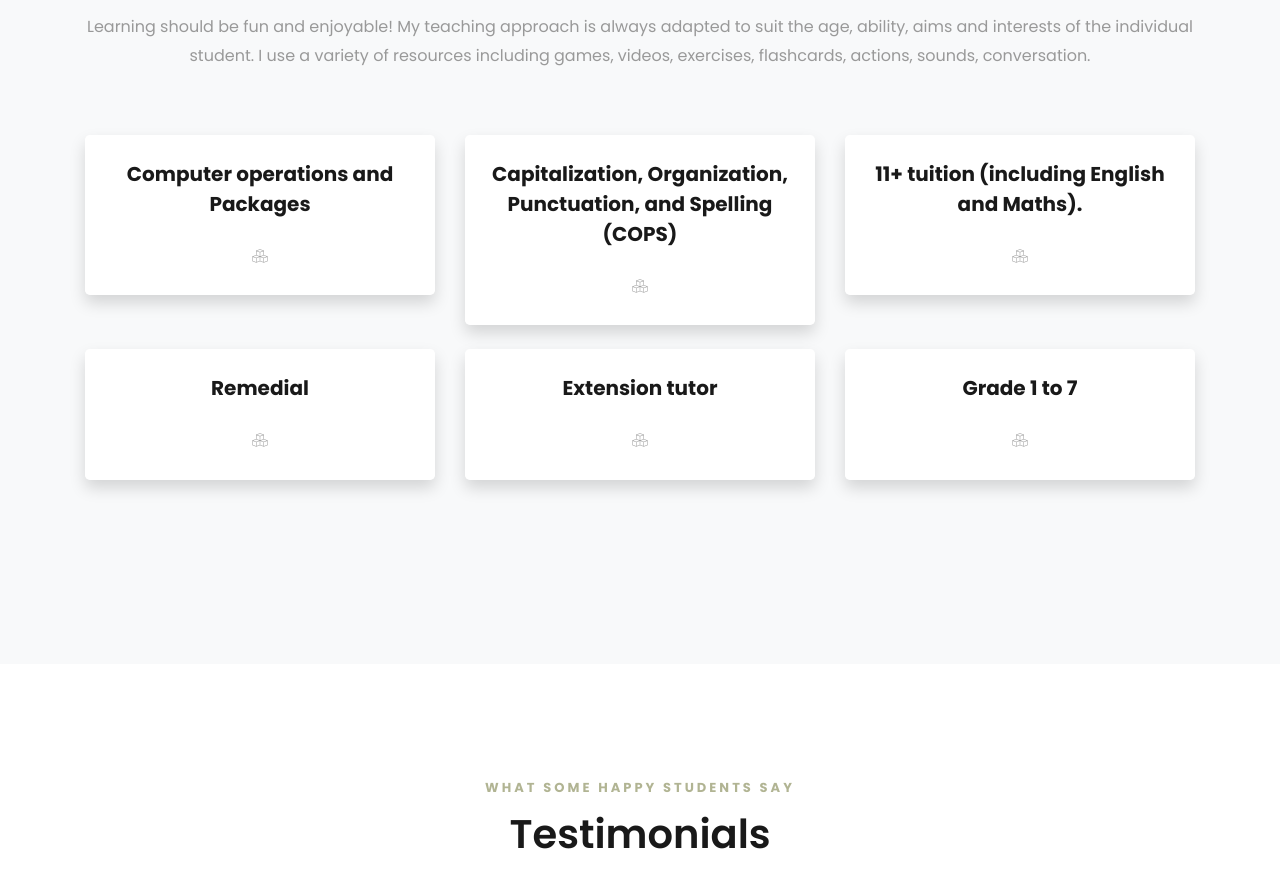
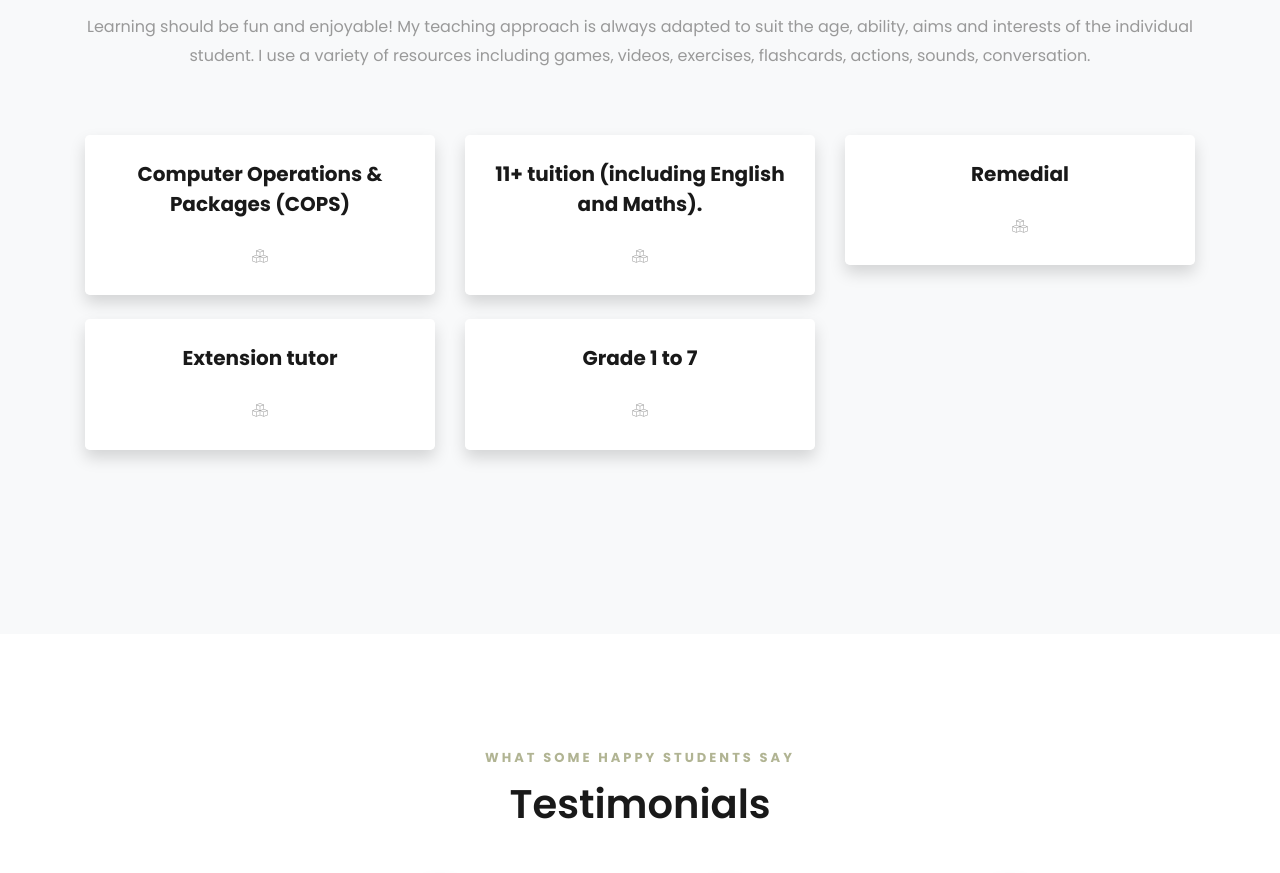
Before and after one commit to KudakwasheMavuru/francistutoring, a plain HTML site: page index.html in a window 1280 px wide. Shown: the part 2220-3093 px from the top of the page. Drawn offline with Linux system fonts and the light colour scheme; some packages are replaced by stand-ins of ours; no server answers; files whose address does not match are found by name.

Commit message:
Add files via upload

```diff
--- a/index.html
+++ b/index.html
@@ -189,18 +189,7 @@
 			<div class="row progress-circle mb-5">
 				<div class="col-lg-4 mb-4">
 					<div class="bg-white rounded-lg shadow p-4">
-						<h2 class="h5 font-weight-bold text-center mb-4">Computer operations and Packages</h2>
-
-						<!-- Progress bar 1 -->
-						<div class="icon d-flex align-items-center justify-content-center"><span class="flaticon-3d-design"></span></div>
-						<!-- END -->
-
-					</div>
-				</div>
-
-				<div class="col-lg-4 mb-4">
-					<div class="bg-white rounded-lg shadow p-4">
-						<h2 class="h5 font-weight-bold text-center mb-4">Capitalization, Organization, Punctuation, and Spelling (COPS)</h2>
+						<h2 class="h5 font-weight-bold text-center mb-4">Computer Operations & Packages (COPS)</h2>
 
 						<!-- Progress bar 1 -->
 						<div class="icon d-flex align-items-center justify-content-center"><span class="flaticon-3d-design"></span></div>
```
